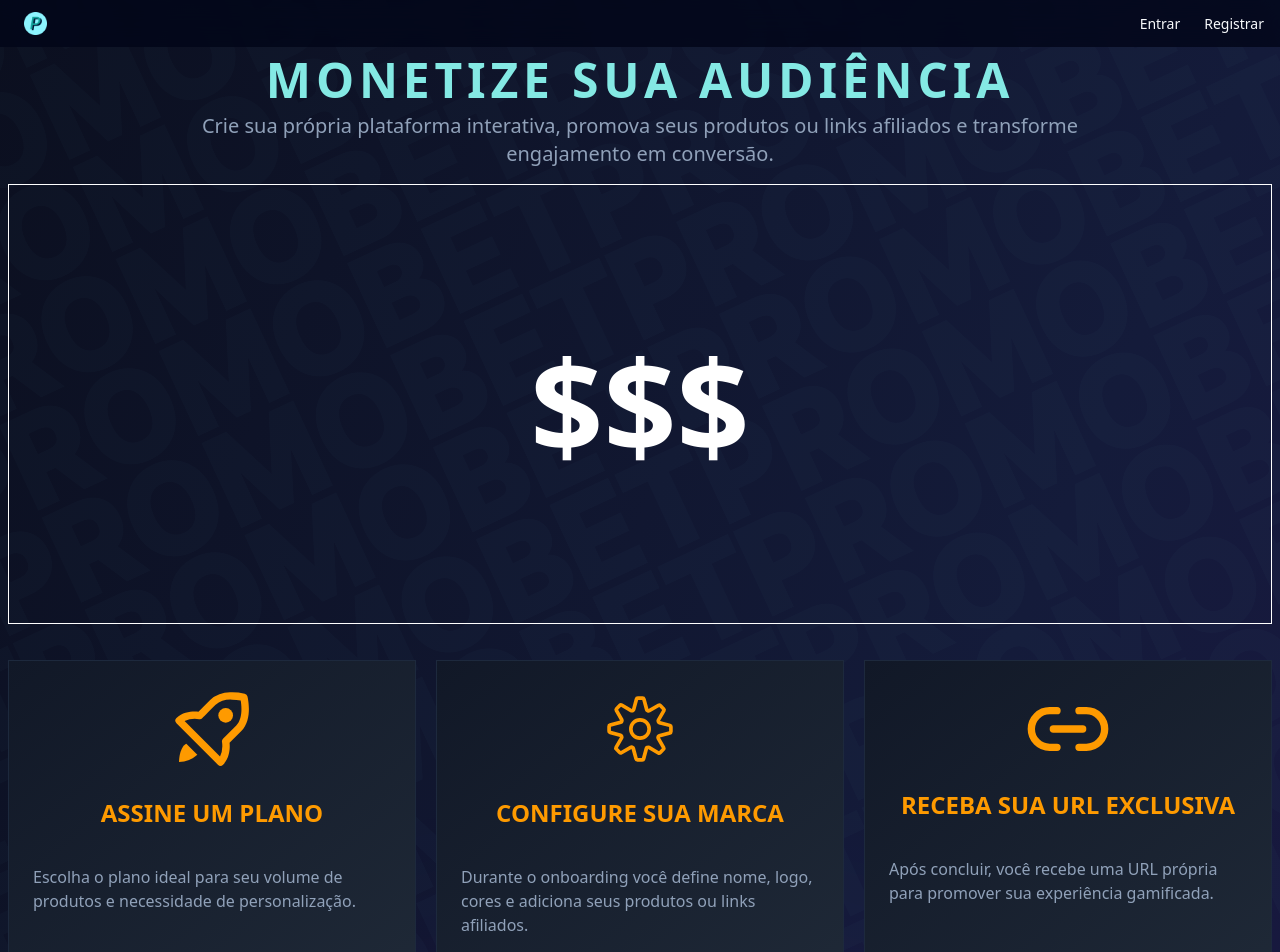
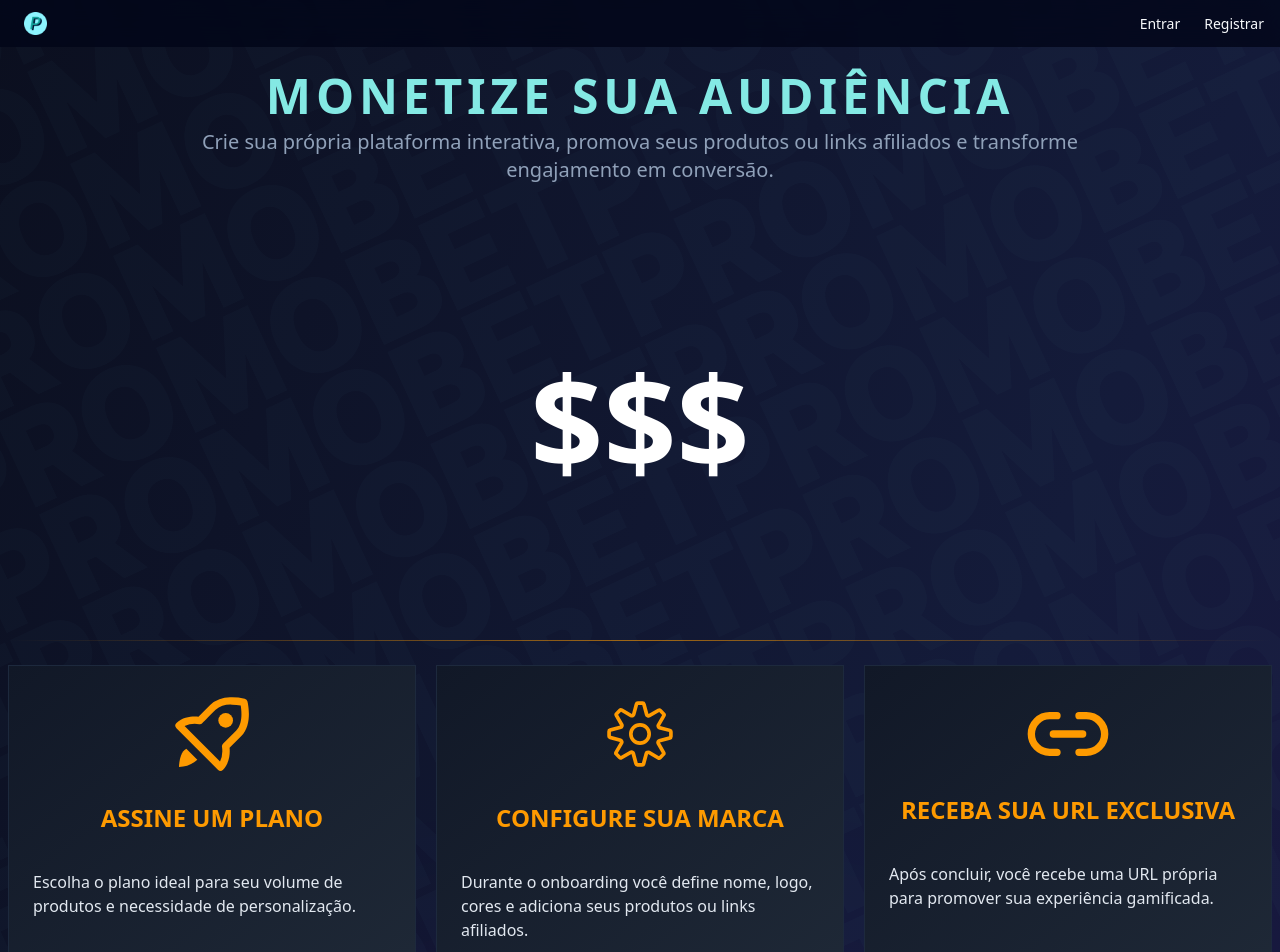
Before and after one commit to wakenedo/roleta-app, a Next.js app: page /ForTenants in a window 1280 px wide. Shown: the top 952 px of the page. Built offline with nearby package versions, Linux system fonts and the light colour scheme; no server answers.

Commit message:
style(TenantBusinessModel & MonetizeYourAudience): Add cursor-default to the new UI components

```diff
--- a/components/ForTenantsInterface/components/TenantHowItWorksInterface/components/MonetizeYourAudience/MonetizeYourAudience.tsx
+++ b/components/ForTenantsInterface/components/TenantHowItWorksInterface/components/MonetizeYourAudience/MonetizeYourAudience.tsx
@@ -8,7 +8,7 @@ const MonetizeYourAudience = () => {
     "Crie sua própria plataforma interativa, promova seus produtos ou links afiliados e transforme engajamento em conversão.";
 
   return (
-    <div className="flex flex-col items-center">
+    <div className="cursor-default flex flex-col items-center pt-4">
       <SectionTitle title={title} subTitle={subTitle} />
       <MonetizeYourAudienceAnimation />
       <MonetizeYourAudienceCards />
--- a/components/ForTenantsInterface/components/TenantHowItWorksInterface/components/MonetizeYourAudience/components/MonetizeYourAudienceAnimation/MonetizeYourAudienceAnimation.tsx
+++ b/components/ForTenantsInterface/components/TenantHowItWorksInterface/components/MonetizeYourAudience/components/MonetizeYourAudienceAnimation/MonetizeYourAudienceAnimation.tsx
@@ -1,9 +1,10 @@
 const MonetizeYourAudienceAnimation = () => {
   return (
-    <section className="mb-9 w-full">
-      <div className="flex items-center justify-center border h-110">
+    <section className="mb-6 w-full">
+      <div className="flex items-center justify-center  h-110">
         <span className="text-9xl font-bold">$$$</span>
       </div>
+      <div className=" left-0 w-full h-[1px] bg-gradient-to-r from-transparent via-amber-500 to-transparent opacity-60" />
     </section>
   );
 };
--- a/components/ForTenantsInterface/components/TenantHowItWorksInterface/components/MonetizeYourAudience/components/MonetizeYourAudienceCards/MonetizeYourAudienceCards.tsx
+++ b/components/ForTenantsInterface/components/TenantHowItWorksInterface/components/MonetizeYourAudience/components/MonetizeYourAudienceCards/MonetizeYourAudienceCards.tsx
@@ -11,7 +11,7 @@ const MonetizeYourAudienceCards = () => {
           Assine um Plano
         </h3>
         <div className="md:py-6">
-          <p className="text-slate-400">
+          <p className="text-slate-200">
             Escolha o plano ideal para seu volume de produtos e necessidade de
             personalização.
           </p>
@@ -24,7 +24,7 @@ const MonetizeYourAudienceCards = () => {
           Configure sua Marca
         </h3>
         <div className="md:py-6">
-          <p className="text-slate-400">
+          <p className="text-slate-200">
             Durante o onboarding você define nome, logo, cores e adiciona seus
             produtos ou links afiliados.
           </p>
@@ -37,7 +37,7 @@ const MonetizeYourAudienceCards = () => {
           Receba sua URL Exclusiva
         </h3>
         <div className="md:py-6">
-          <p className="text-slate-400">
+          <p className="text-slate-200">
             Após concluir, você recebe uma URL própria para promover sua
             experiência gamificada.
           </p>
--- a/components/ForTenantsInterface/components/TenantHowItWorksInterface/components/TenantsBusinessModel/TenantsBusinessModel.tsx
+++ b/components/ForTenantsInterface/components/TenantHowItWorksInterface/components/TenantsBusinessModel/TenantsBusinessModel.tsx
@@ -6,7 +6,7 @@ const TenantBusinessModel = () => {
   const subTitle =
     "Ideal para afiliados, creators e marcas que desejam promover seus próprios produtos ou marketplaces.";
   return (
-    <div className="flex items-center relative md:mx-2 bg-gradient-to-br from-[#0b0f1f] via-[#141b3a] to-[#1d1147] text-white  p-16">
+    <div className="cursor-default flex items-center relative md:mx-2 bg-gradient-to-br from-[#0b0f1f] via-[#141b3a] to-[#1d1147] text-white  p-16">
       <SectionTitle title={title} subTitle={subTitle} />
       <TenantsBusinessModelCards />
     </div>
```
